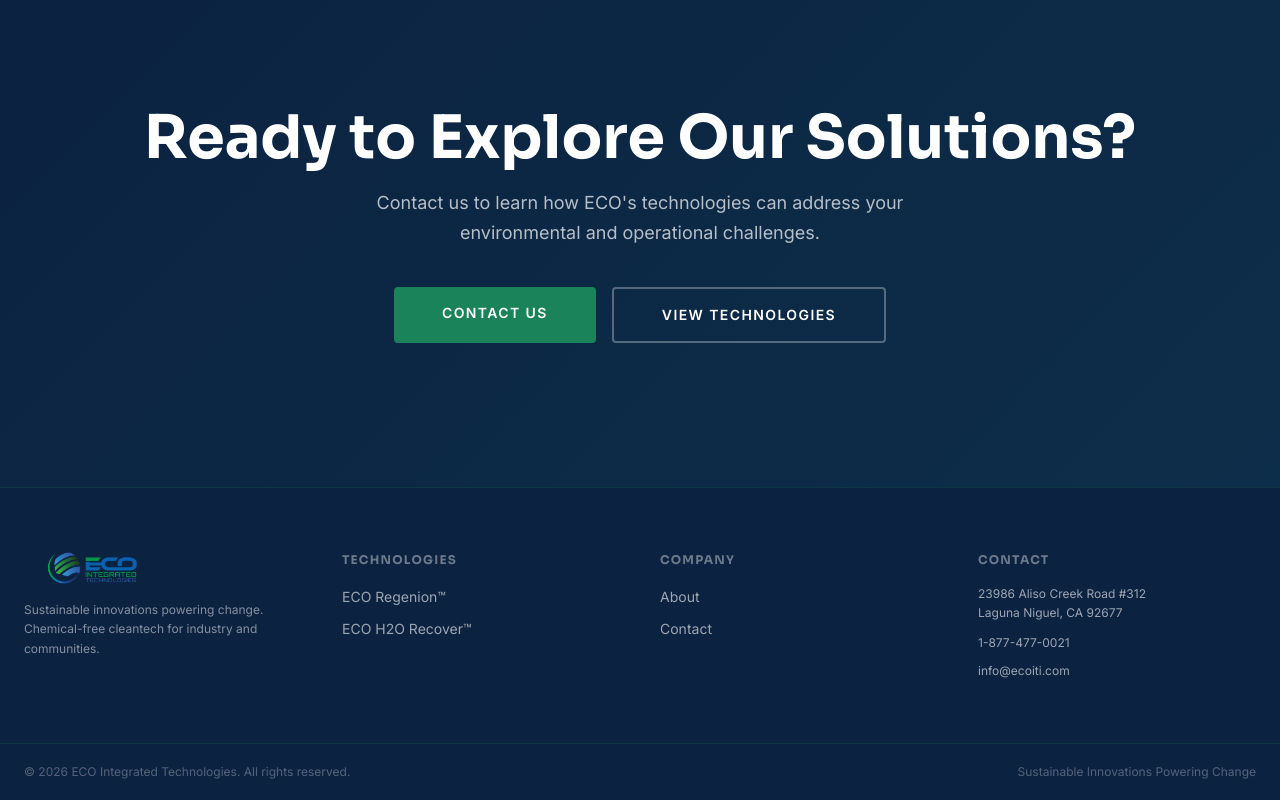
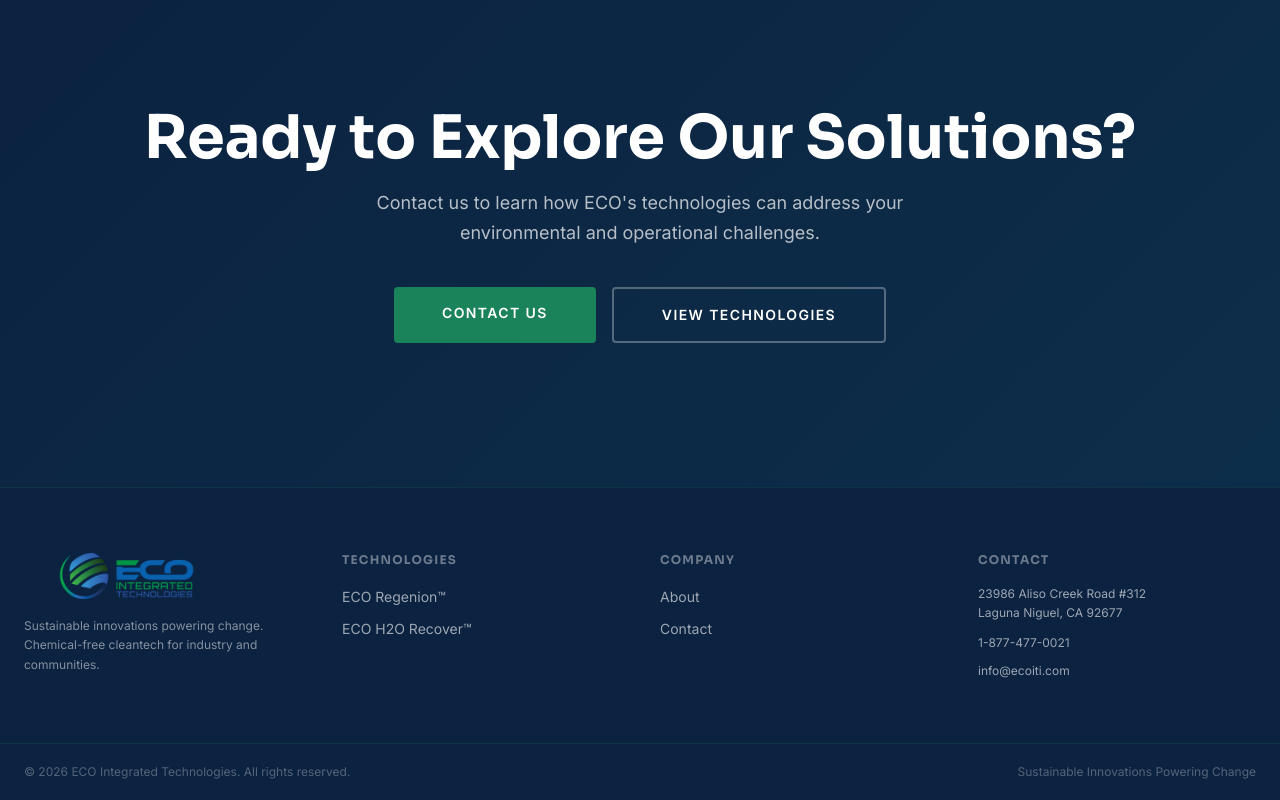
Before and after one commit to AppStudioPros/eco-iti, a Next.js app: page / in a window 1280 px wide. Shown: the part 2175-2975 px from the top of the page. Built offline with nearby package versions, Linux system fonts and the light colour scheme.

Commit message:
Footer: increase logo size for legibility (160px → 220px, h-8 → h-12)

```diff
--- a/components/Footer.tsx
+++ b/components/Footer.tsx
@@ -11,9 +11,9 @@
           <Image
             src="/images/logos/Eco-Integrated-Technologies-Logo-retina.png"
             alt="ECO Integrated Technologies"
-            width={160}
-            height={35}
-            className="object-contain h-8 w-auto mb-4"
+            width={220}
+            height={48}
+            className="object-contain h-12 w-auto mb-4"
             loading="eager"
           />
           <p className="text-xs leading-relaxed" style={{ color: 'rgba(255,255,255,0.5)' }}>
```
